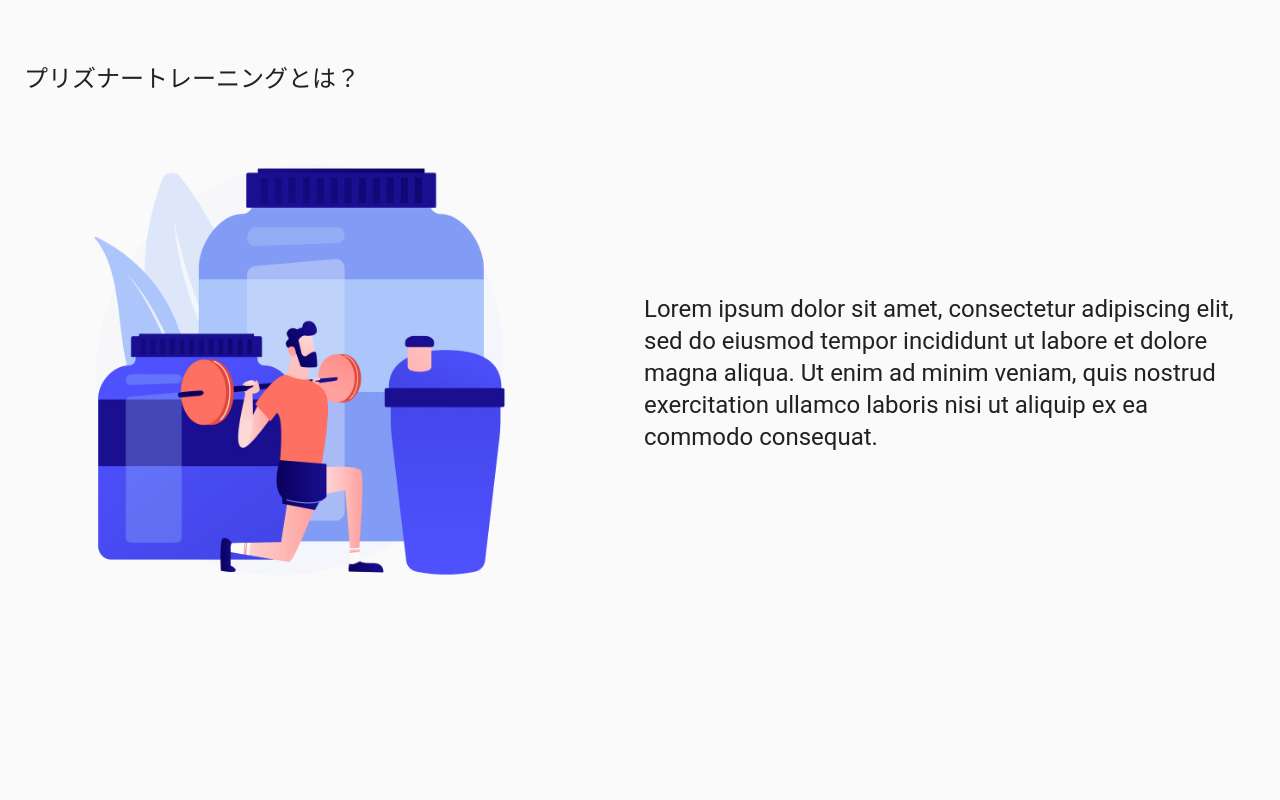
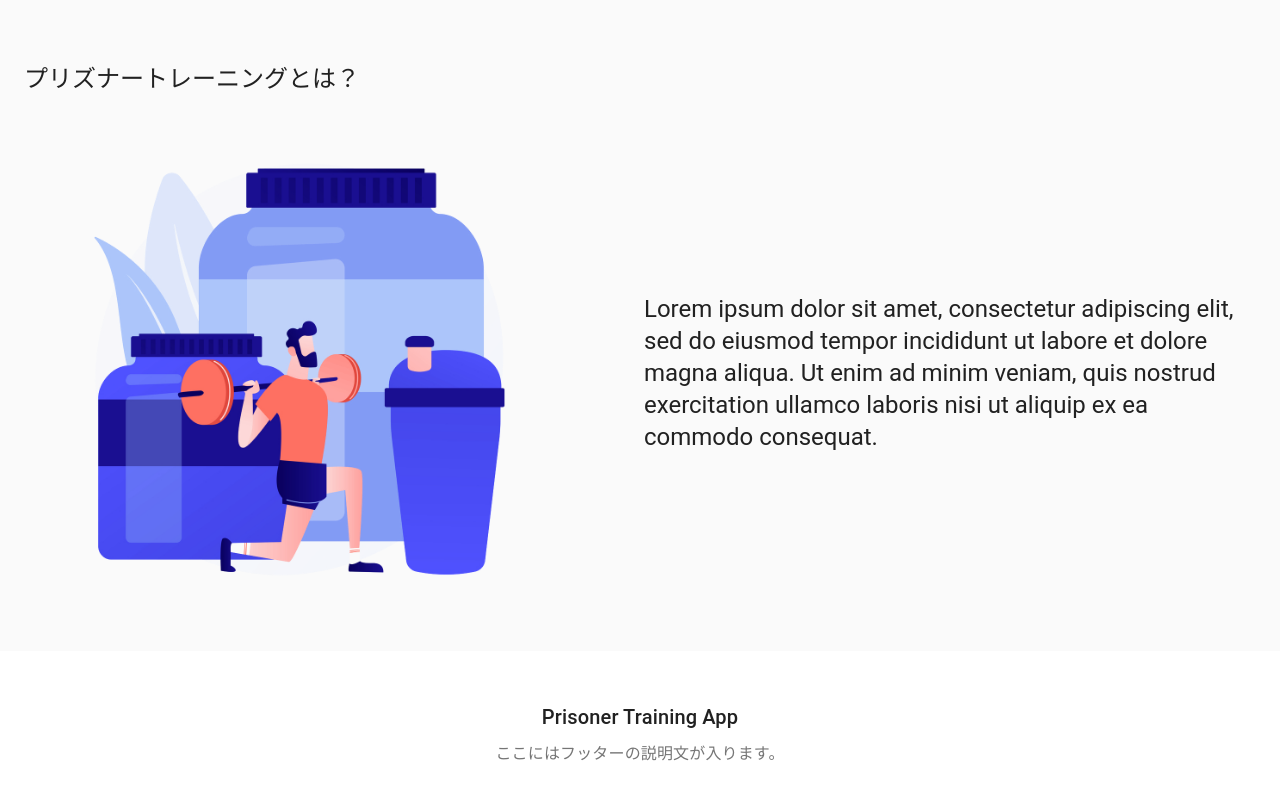
Before and after one commit to Hijikata1869/prisoner-training-app, a React (Create React App) app in the folder frontend/: page / in a window 1280 px wide. Shown: the part 1568-2368 px from the top of the page. Before the commit the page ends 2223 px from the top, so only its background shows below. Built offline with nearby package versions, Linux system fonts and the light colour scheme; no server answers.

Commit message:
トップページのプロトタイプが完成

```diff
--- a/frontend/src/containers/Index.jsx
+++ b/frontend/src/containers/Index.jsx
@@ -144,6 +144,16 @@ export const Index = () => {
           </Grid>
         </Container>
       </div>
+      <div className={classes.footer}>
+        <Container className={classes.footerWrapper}>
+          <Typography variant="h6" align="center" gutterBottom>
+            Prisoner Training App
+          </Typography>
+          <Typography variant="subtitle1" align="center" color="textSecondary">
+            ここにはフッターの説明文が入ります。
+          </Typography>
+        </Container>
+      </div>
     </Fragment>
   )
 }
--- a/frontend/src/styles.js
+++ b/frontend/src/styles.js
@@ -55,5 +55,9 @@ import { makeStyles } from '@material-ui/core/styles';
   fourthWrapperLogo: {
     width: '90%',
     height: '90%%',
+  },
+  footer: {
+    backgroundColor: theme.palette.background.paper,
+    padding: '50px 0',
   }
 }));
```
